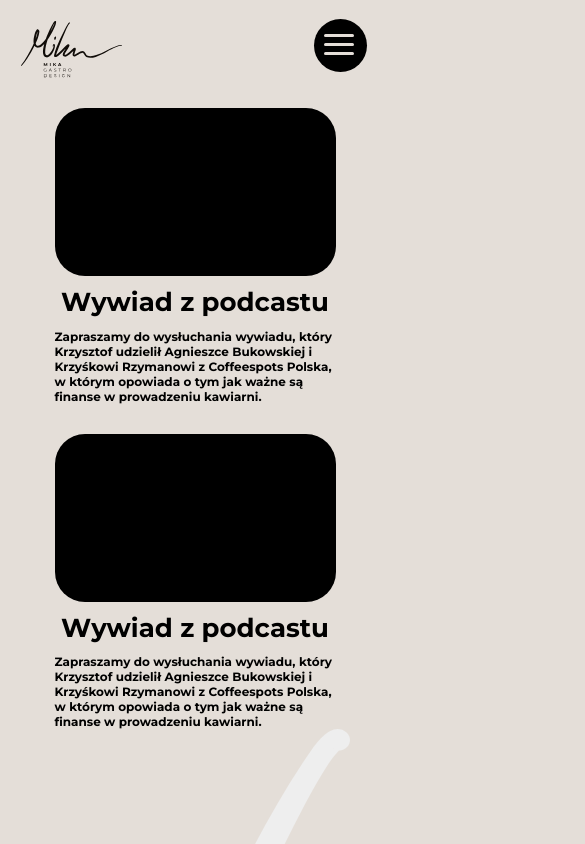
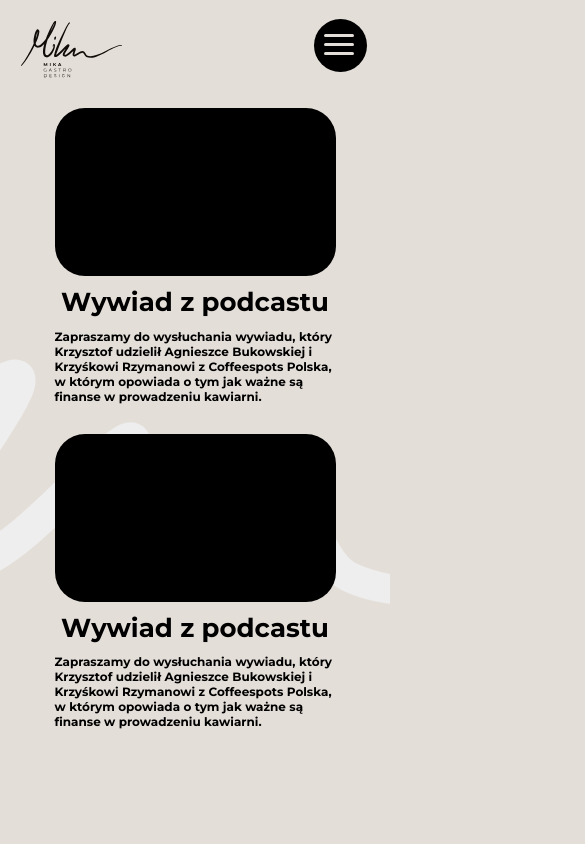
Before and after one commit to PIvSky/mgd_app, a React (Vite) app: page /blog in a window 390 px wide. Shown: the top 844 px of the page, 585 px wide, since content can reach past the window. Built offline with nearby package versions, Linux system fonts and the light colour scheme.

Commit message:
done blog for mobile with VectorBg

```diff
--- a/src/components/Blog/Blog.scss
+++ b/src/components/Blog/Blog.scss
@@ -4,9 +4,11 @@
 @import '../../styles/mixins';
 
 .blog-container {
+    overflow: hidden;
+    position: relative;
+    padding-bottom: 20px;
 
     .video-container {
-        position: relative;
         width: 281px;
         margin: 0 auto;
         display: flex;
@@ -31,14 +33,15 @@
             padding-top: 10px;
             @include md-content;
         }
+    }
 
     .bg-vector {
         position: absolute;
         top: -118px;
+        left: -245px;
         @include vector-sm;
         path {
             fill: map-get($colors, white );
         }
     }
 }
-}
--- a/src/styles/_global.scss
+++ b/src/styles/_global.scss
@@ -2,6 +2,7 @@
 @import url('https://fonts.googleapis.com/css2?family=Montserrat:ital,wght@0,100..900;1,100..900&display=swap');
 
 body {
+    min-width: 350px;
     background-color: map-get($colors, beige);
     font-family: "Montserrat", sans-serif;
 }
```
Lines whose indentation alone changed are shown as unchanged.
